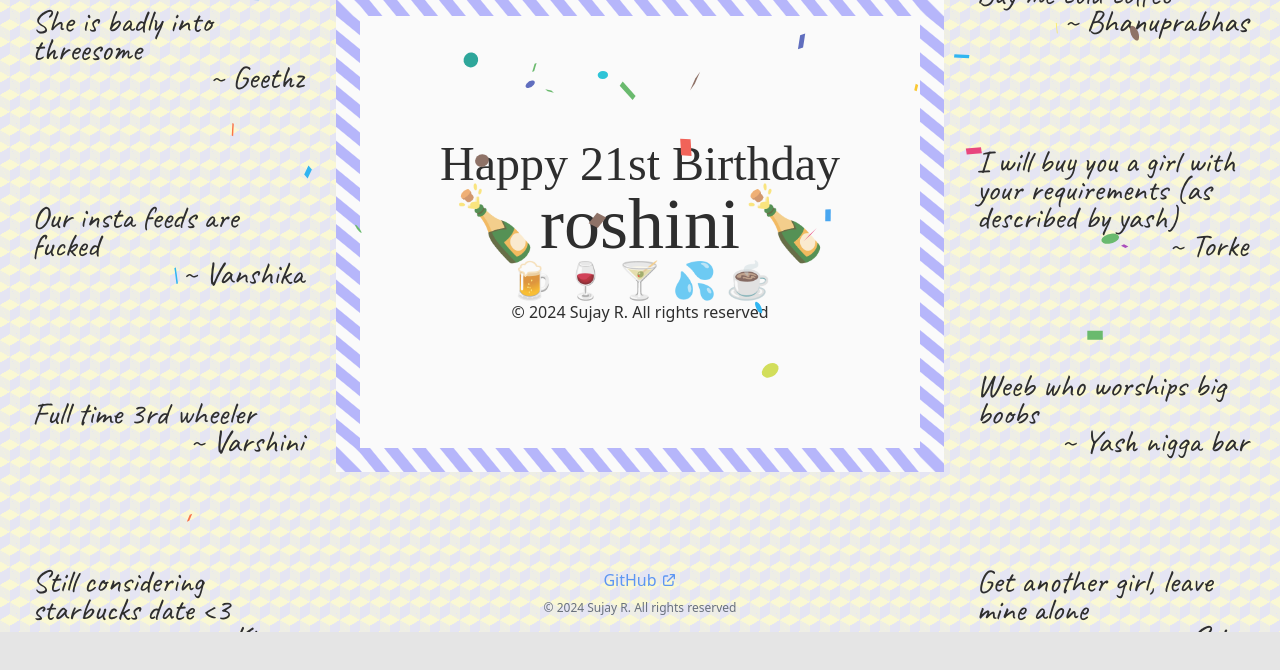
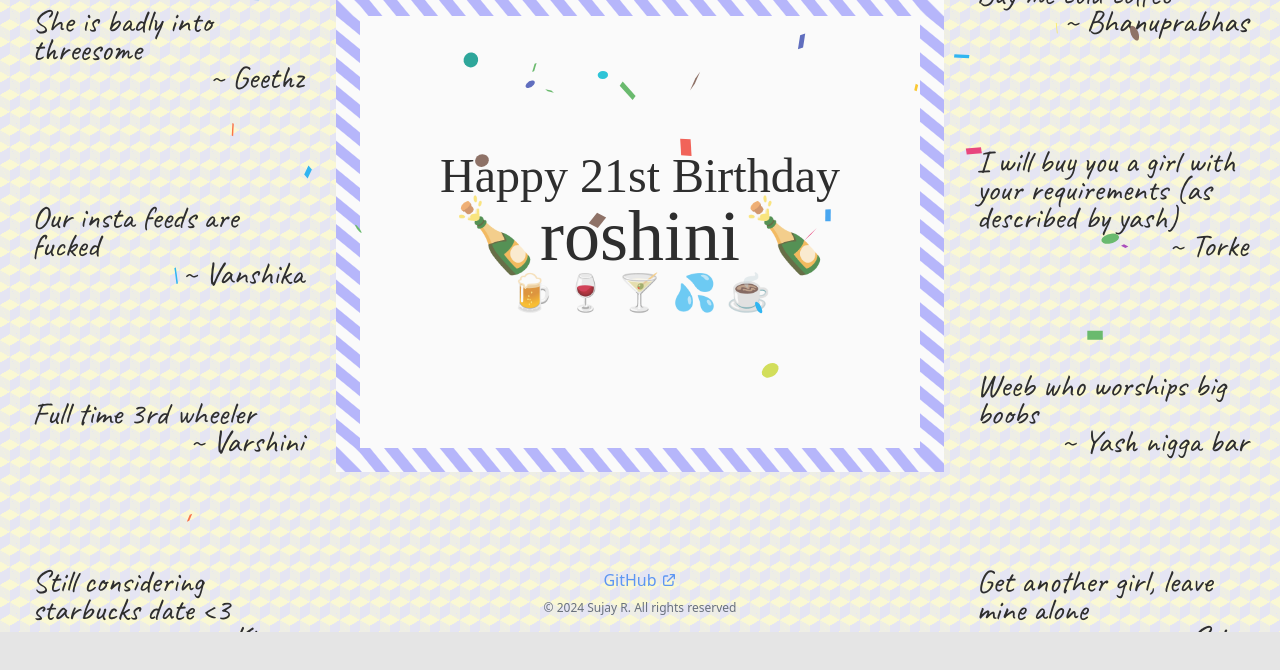
Before and after one commit to sujay1844/roshinichambers, a React (Vite) app: page / in a window 1280 px wide. Shown: the part 976-1646 px from the top of the page. Built offline with nearby package versions, Linux system fonts and the light colour scheme; a web font is replaced by a local one.

Commit message:
run prettier

```diff
--- a/src/App.tsx
+++ b/src/App.tsx
@@ -21,17 +21,14 @@ const Example = () => {
     checkScreenSize();
 
     // Add event listener for resize
-    window.addEventListener('resize', checkScreenSize);
+    window.addEventListener("resize", checkScreenSize);
 
     // Cleanup
-    return () => window.removeEventListener('resize', checkScreenSize);
+    return () => window.removeEventListener("resize", checkScreenSize);
   }, []);
 
   useEffect(() => {
-    const imageUrls = [
-      '/bg.jpeg',
-      ...cards.map(card => card.url)
-    ];
+    const imageUrls = ["/bg.jpeg", ...cards.map((card) => card.url)];
 
     const preloadImage = (url: string) => {
       return new Promise((resolve, reject) => {
@@ -48,7 +45,7 @@ const Example = () => {
         await document.fonts.ready;
         setIsLoading(false);
       } catch (error) {
-        console.error('Error loading assets:', error);
+        console.error("Error loading assets:", error);
         setIsLoading(false);
       }
     };
@@ -157,7 +154,7 @@ const HorizontalScrollCarousel = () => {
 
 const BirthdayWishes = ({
   confettiInView,
-  opacity
+  opacity,
 }: {
   confettiInView: boolean;
   opacity: MotionValue;
@@ -181,7 +178,9 @@ const BirthdayWishes = ({
           </div>
         )}
         <div className="w-full md:w-1/2 h-[30rem] bg-white flex flex-col justify-center items-center wishes-border px-4">
-          <h1 className="text-3xl md:text-5xl font-wishes text-center">Happy 21st Birthday</h1>
+          <h1 className="text-3xl md:text-5xl font-wishes text-center">
+            Happy 21st Birthday
+          </h1>
           <h1 className="text-5xl md:text-7xl font-name lowercase text-center whitespace-nowrap">
             <span className="text-7xl">&#127870;</span>
             <span className="text-7xl">roshini</span>
@@ -190,7 +189,6 @@ const BirthdayWishes = ({
           <p className="text-2xl md:text-4xl">
             &#127866; &#127863; &#127864; &#128166; &#9749;
           </p>
-          <p className="text-sm md:text-base">&copy; 2024 Sujay R. All rights reserved</p>
         </div>
         {confettiInView && (
           <div className="w-full md:w-1/4 flex flex-col justify-center items-center md:items-start gap-10 md:gap-20">
```
